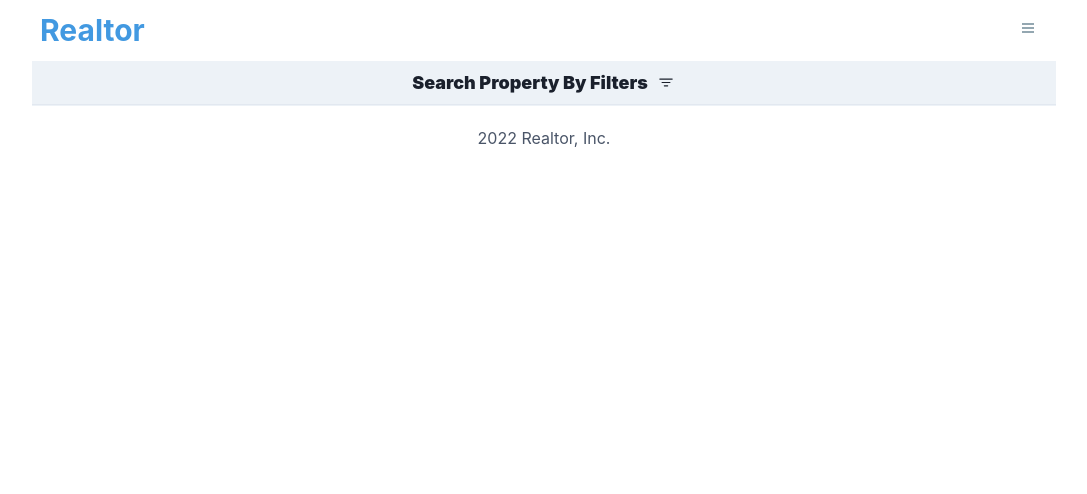
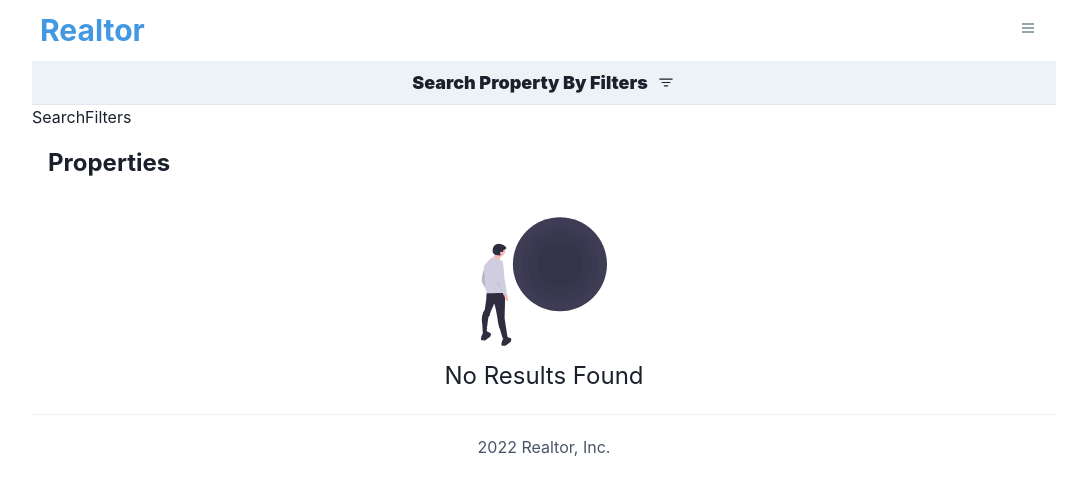
Before and after one commit to rhinoxD/sk_realestate, a Next.js app: page /search in a window 1280 px wide. Both pictures are taken after a click on the element "Search Property By Filters". Shown: the top 494 px of the page, without its empty margins (96-1183 px from the left). Built offline with nearby package versions, Linux system fonts and the light colour scheme.

Commit message:
Created SearchFilters component and updated search page

```diff
--- /dev/null
+++ b/components/SearchFilters.jsx
@@ -0,0 +1,13 @@
+import { useEffect, useState } from 'react';
+import { Flex, Select, Box, Text, Input, Spinner, Icon, Button } from '@chakra-ui/react';
+import { useRouter } from 'next/router';
+import { MdCancel } from 'react-icons/md';
+import Image from 'next/image';
+
+const SearchFilters = () => {
+  return (
+    <div>SearchFilters</div>
+  )
+}
+
+export default SearchFilters
--- a/pages/search.js
+++ b/pages/search.js
@@ -3,6 +3,11 @@ import { useRouter } from 'next/router';
 import Image from 'next/image';
 import { Flex, Box, Text, Icon } from '@chakra-ui/react';
 import { BsFilter } from 'react-icons/bs';
+
+import Property from '../components/Property';
+import SearchFilters from '../components/SearchFilters';
+
+import noresult from '../assets/images/noresult.svg';
 
 const Search = () => {
   const [searchFilters, setSearchFilters] = useState(false);
@@ -19,10 +24,34 @@ const Search = () => {
         fontSize='lg'
         justifyContent='center'
         alignItems='center'
+        onClick={() => setSearchFilters((prevFilters) => !prevFilters)}
       >
         <Text>Search Property By Filters</Text>
         <Icon paddingLeft='2' w='7' as={BsFilter} />
       </Flex>
+      {searchFilters && <SearchFilters />}
+      <Text fontSize='2xl' p='4' fontWeight='bold'>
+        Properties {router.query.purpose}
+      </Text>
+      <Flex flexWrap='wrap'>
+        {[].map((property) => (
+          <Property property={property} key={property.id} />
+        ))}
+      </Flex>
+      {[].length === 0 && (
+        <Flex
+          justifyContent='center'
+          alignItems='center'
+          flexDirection='column'
+          marginTop='5'
+          marginBottom='5'
+        >
+          <Image src={noresult} alt='no result' />
+          <Text fontSize='2xl' marginTop='3'>
+            No Results Found
+          </Text>
+        </Flex>
+      )}
     </Box>
   );
 };
```
Also changed, not shown: assets/images/noresult.svg (added).
